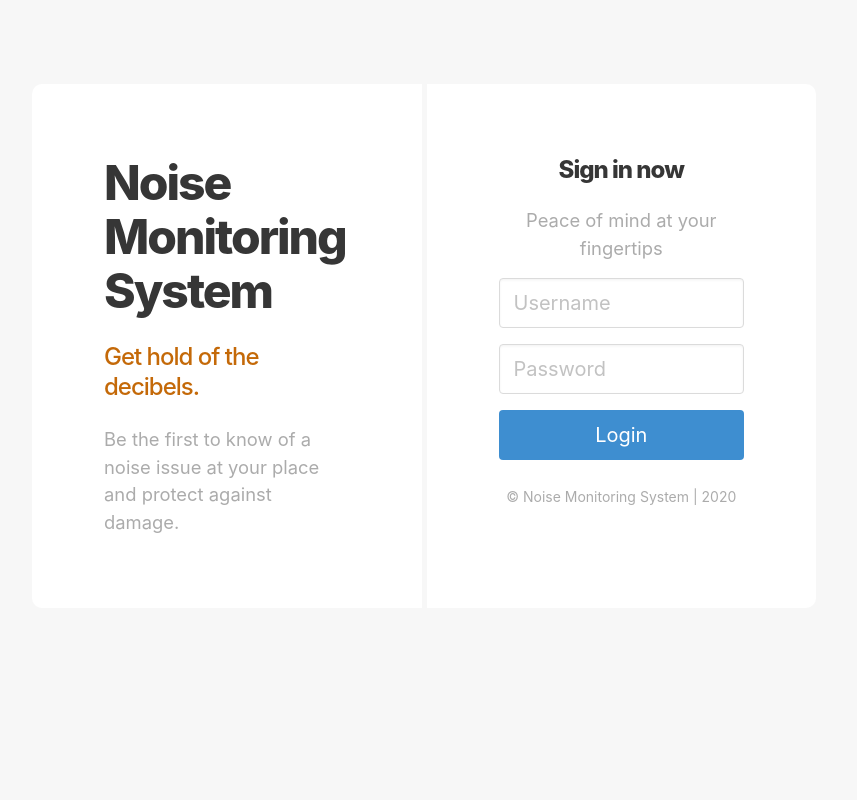
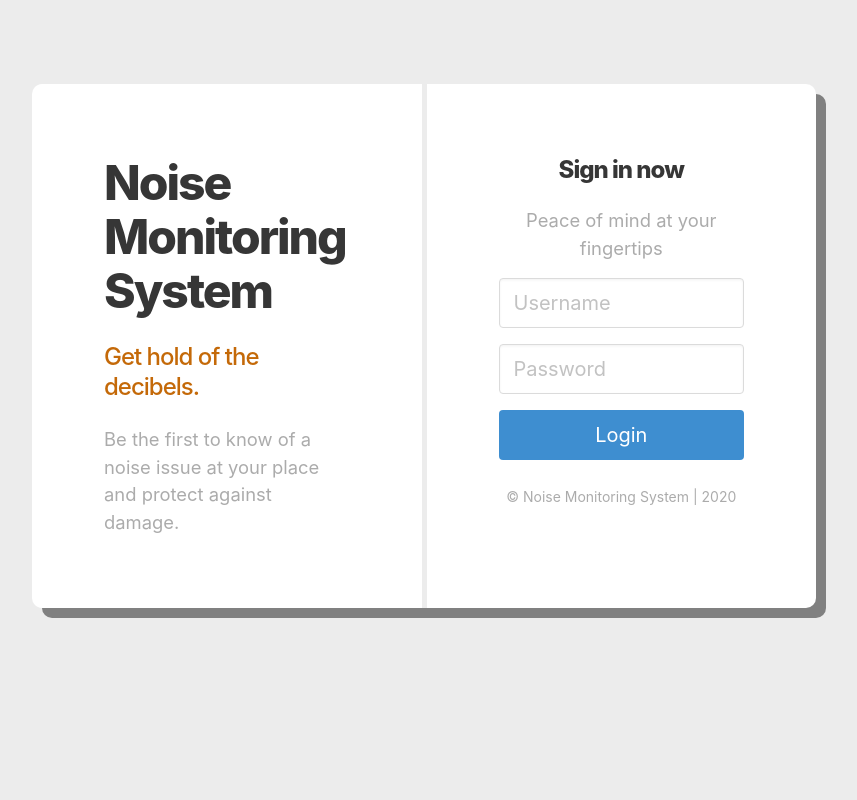
Before and after one commit to sanjana2610/fire-monitoring-system, a PHP site: page /views/login.php in a window 1280 px wide. Shown: the whole page, without its empty margins (216-1073 px from the left). Run offline with PHP 8.4, Linux system fonts and the light colour scheme; some libraries are stand-ins or nearby versions.

Commit message:
Update styling

```diff
--- a/views/dashboard.php
+++ b/views/dashboard.php
@@ -23,7 +23,7 @@ require_once 'nav.php';
             <?php foreach ($nodes as $node) { ?>
                 <div class="column is-4">
                     <div class="card">
-                        <header class="card-header">
+                        <header class="card-header has-background-info-light">
                             <div class="card-header-title">
                                 <p class="is-size-3"><?php echo $node->name; ?></p>
                             </div>
@@ -40,7 +40,7 @@ require_once 'nav.php';
                                 </div>
                             </div>
                         </div>
-                        <footer class="card-footer">
+                        <footer class="card-footer has-background-link-light">
                             <div class="column ml-3">
                                 <a class="button is-primary is-rounded" role="button"
                                    href="/monitor/<?php echo $node->mac_id; ?>">
--- a/views/login.php
+++ b/views/login.php
@@ -4,7 +4,7 @@ require_once 'head.php';
 <style>
     :root {
         --brandColor: hsl(31, 92%, 40%);
-        --background: rgb(247, 247, 247);
+        --background: rgb(236, 236, 236);
         --textDark: hsla(0, 0%, 0%, 0.66);
         --textLight: hsla(0, 0%, 0%, 0.33);
     }
@@ -23,6 +23,7 @@ require_once 'head.php';
         margin-top: 5rem;
         background: white;
         border-radius: 10px;
+        box-shadow: 10px 10px grey;
     }
 
     .left,
```
